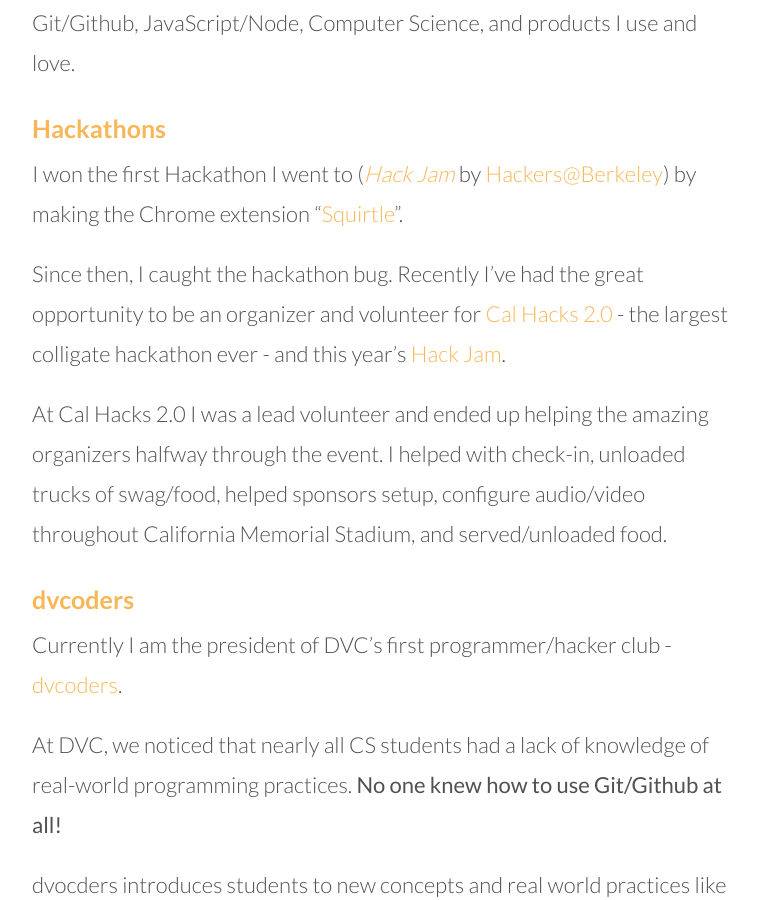
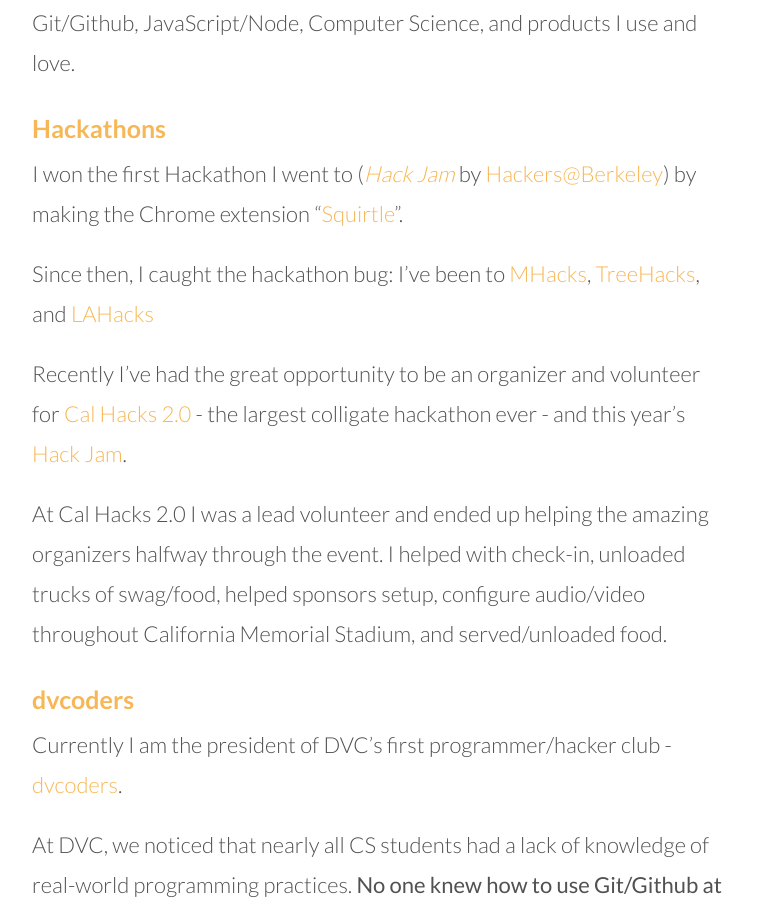
Before and after one commit to shatasundara/thebearjew.github.io, a Jekyll site: the page built from about.md, in a window 1280 px wide and 900 px high, scrolled down 347 px. Shown: the whole window, without its empty margins (258-1017 px from the left). Built offline with Jekyll 4.4.1, drawn with Linux system fonts in a browser that asks for light colours; nearby versions of some CDN libraries.

Commit message:
Complete README, finalize about.md

```diff
--- a/about.md
+++ b/about.md
@@ -11,7 +11,9 @@
 ### Hackathons
 I won the first Hackathon I went to (*[Hack Jam](http://hackjam.io)* by [Hackers@Berkeley](http://hackersatberkeley.com)) by making the Chrome extension "[Squirtle](https://github.com/thebearjew/squritle)".
 
-Since then, I caught the hackathon bug. Recently I've had the great opportunity to be an organizer and volunteer for [Cal Hacks 2.0](http://calhacks.io) - the largest colligate hackathon ever - and this year's [Hack Jam](http://hackjam.io).
+Since then, I caught the hackathon bug: I've been to [MHacks](http://mhacks.org), [TreeHacks](http://treehacks.com), and [LAHacks](http://lahacks.com)
+
+Recently I've had the great opportunity to be an organizer and volunteer for [Cal Hacks 2.0](http://calhacks.io) - the largest colligate hackathon ever - and this year's [Hack Jam](http://hackjam.io).
 
 At Cal Hacks 2.0 I was a lead volunteer and ended up helping the amazing organizers halfway through the event. I helped with check-in, unloaded trucks of swag/food, helped sponsors setup, configure audio/video throughout California Memorial Stadium, and served/unloaded food.
 
```
Also changed, not shown: README.md.
